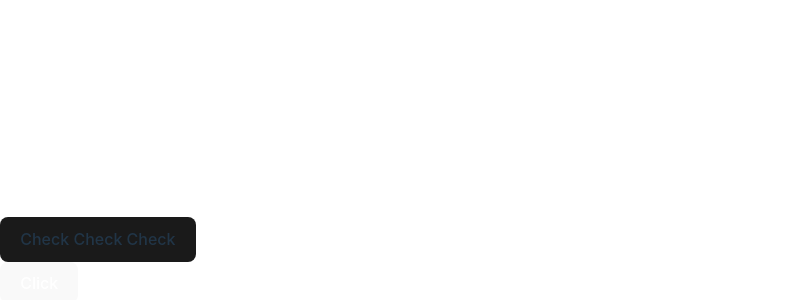
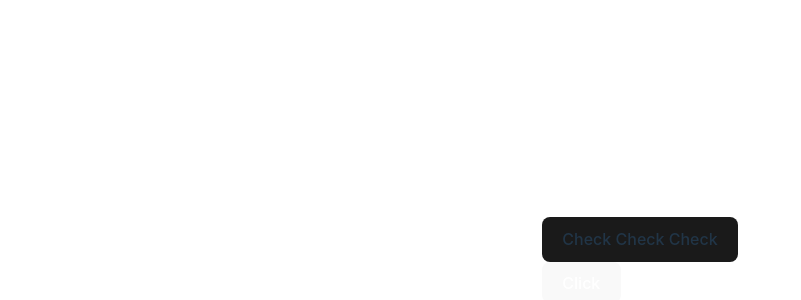
Before and after one commit to hawariMuflihMunte/uniicode-birthday-2, a React app: page / in a window 1280 px wide. Shown: the part 140-440 px from the top of the page, without its empty margins (0-801 px from the left). Built offline with nearby package versions, Linux system fonts and the light colour scheme; the HTML template or start-up script is replaced by a standard one.

Commit message:
Style(#root): Update #root styles - Set to span all the window width and height

```diff
--- a/src/index.css
+++ b/src/index.css
@@ -14,6 +14,14 @@
   -webkit-text-size-adjust: 100%;
 }
 
+#root {
+  width: 100vw;
+  height: 100vh;
+  display: flex;
+  place-content: center;
+  place-items: center;
+}
+
 a {
   font-weight: 500;
   color: #646cff;
@@ -27,8 +35,6 @@ body {
   margin: 0;
   display: flex;
   place-items: center;
-  min-width: 320px;
-  min-height: 100vh;
 }
 
 h1 {
```
